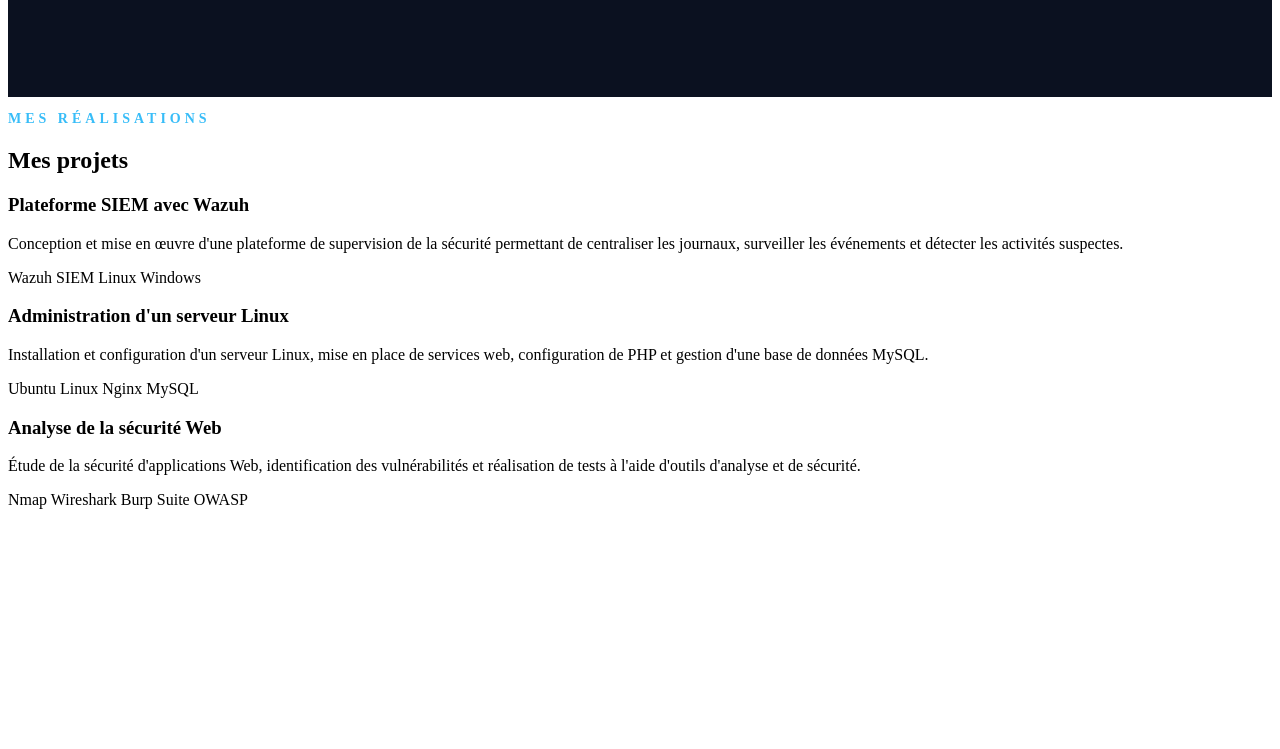
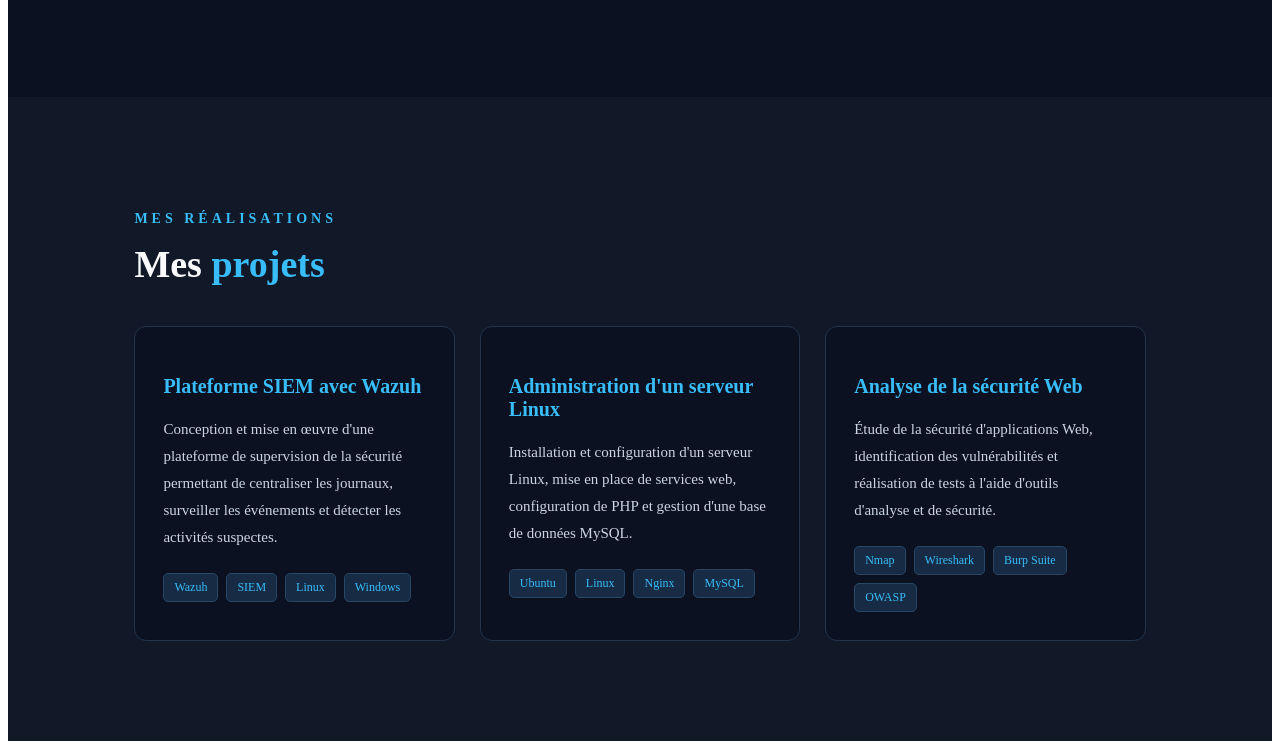
Before and after one commit to ZINEBGMAH3/ZINEBGMAH3.github.io, a plain HTML site: page index.html in a window 1280 px wide. Shown: the part 2040-2789 px from the top of the page. Before the commit the page ends 2557 px from the top, so only its background shows below. Drawn offline with Linux system fonts and the light colour scheme.

Commit message:
Add styles for projects section in CSS

```diff
--- a/css/style.css
+++ b/css/style.css
@@ -241,3 +241,87 @@
         grid-template-columns: 1fr;
     }
 }
+
+
+/* PROJECTS SECTION */
+
+.projects {
+    padding: 100px 10%;
+    background: #111827;
+    color: #f8fafc;
+}
+
+.projects-container {
+    max-width: 1100px;
+    margin: 0 auto;
+}
+
+.projects h2 {
+    font-size: 38px;
+    margin: 15px 0 40px;
+}
+
+.projects h2 .blue {
+    color: #38bdf8;
+}
+
+.projects-grid {
+    display: grid;
+    grid-template-columns: repeat(3, 1fr);
+    gap: 25px;
+}
+
+.project-card {
+    background: #0b1120;
+    border: 1px solid #24344d;
+    border-radius: 12px;
+    padding: 28px;
+    transition: 0.3s ease;
+}
+
+.project-card:hover {
+    transform: translateY(-5px);
+    border-color: #38bdf8;
+}
+
+.project-card h3 {
+    color: #38bdf8;
+    font-size: 20px;
+    margin-bottom: 18px;
+}
+
+.project-card p {
+    color: #cbd5e1;
+    font-size: 15px;
+    line-height: 1.8;
+    margin-bottom: 22px;
+}
+
+.project-tags {
+    display: flex;
+    flex-wrap: wrap;
+    gap: 8px;
+}
+
+.project-tags span {
+    background: #172b45;
+    color: #38bdf8;
+    border: 1px solid #284766;
+    border-radius: 5px;
+    padding: 6px 10px;
+    font-size: 12px;
+}
+
+/* RESPONSIVE DESIGN */
+
+@media (max-width: 900px) {
+    .projects-grid {
+        grid-template-columns: repeat(2, 1fr);
+    }
+}
+
+@media (max-width: 600px) {
+    .projects-grid {
+        grid-template-columns: 1fr;
+    }
+}
```
